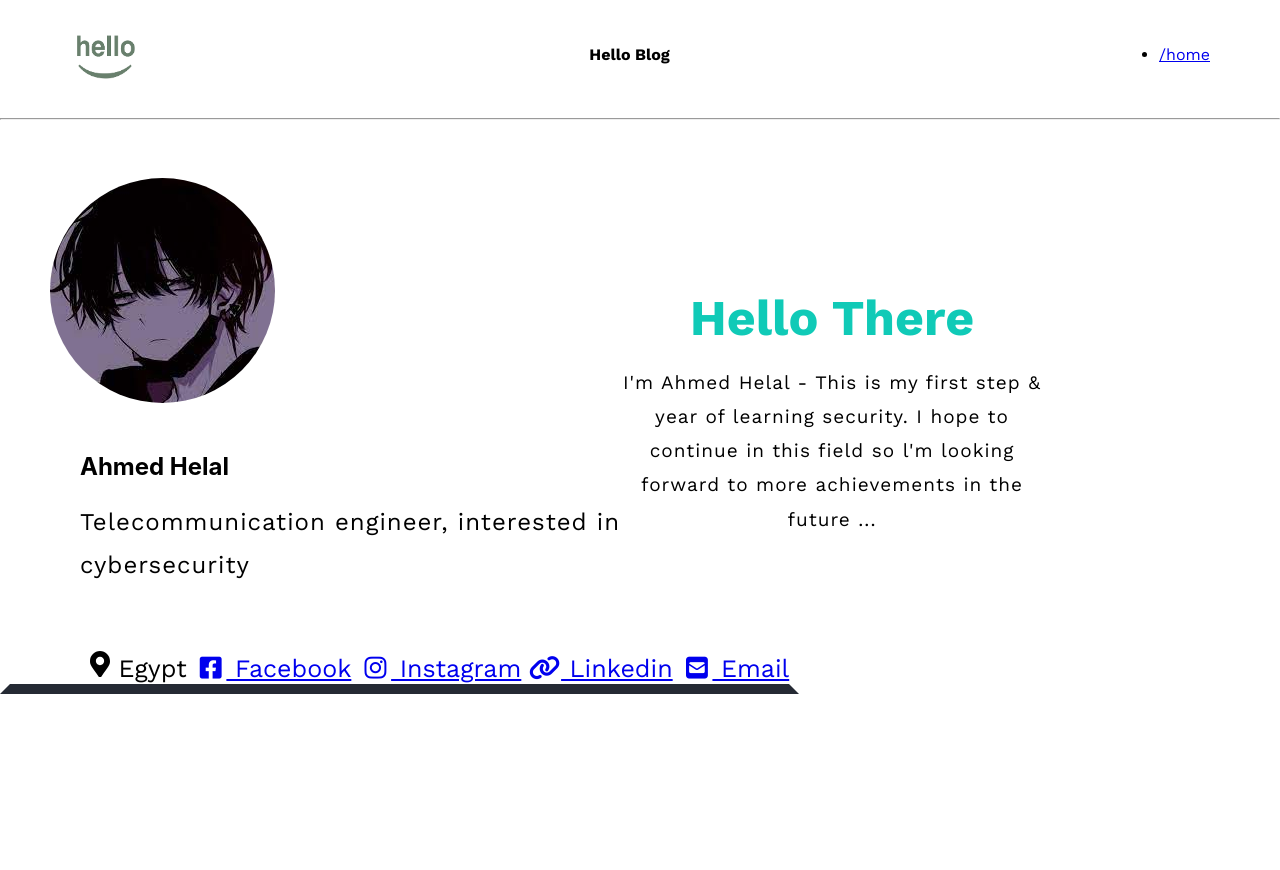
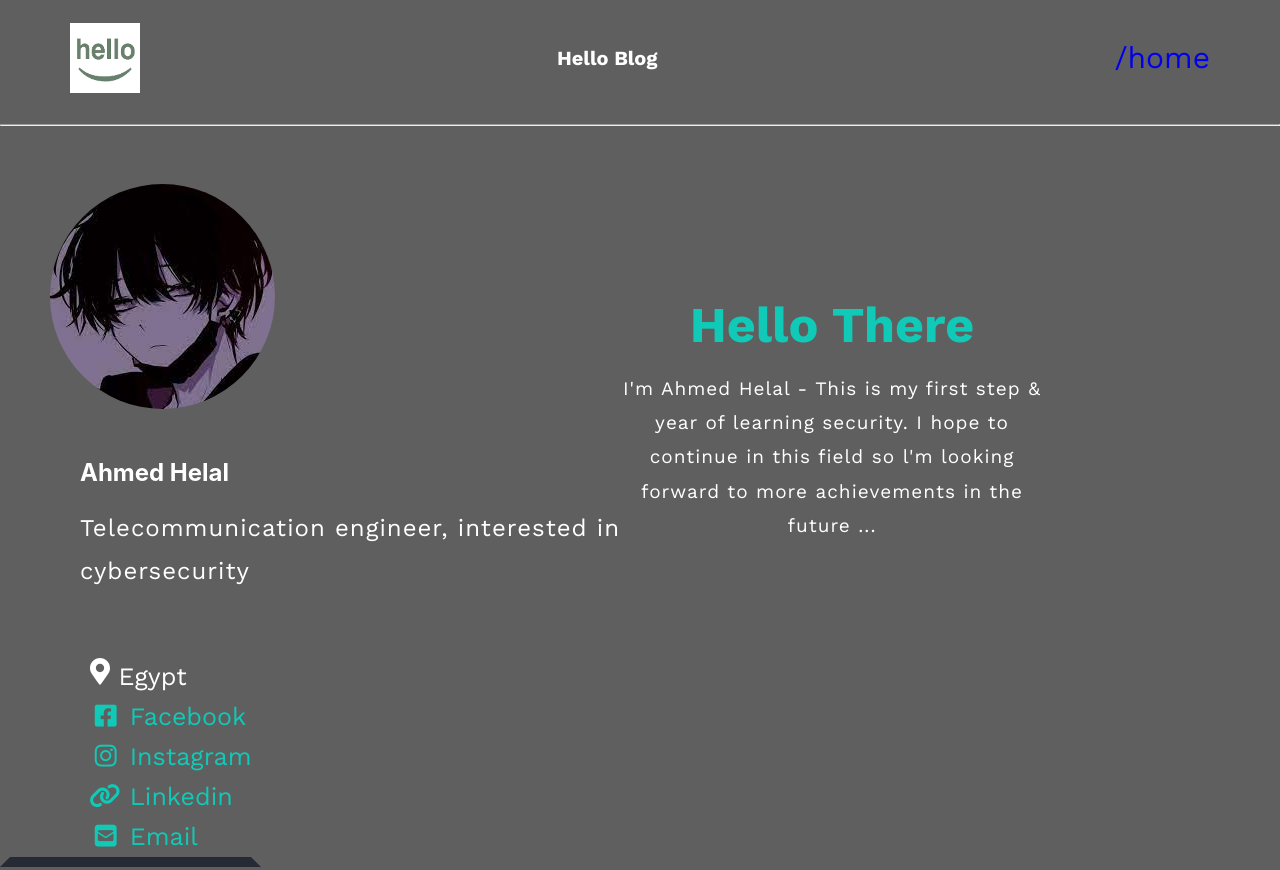
Before and after one commit to Ahmed-Helal-El-Sayed/-, a plain HTML site: page index.html in a window 1280 px wide. Drawn offline with nearby package versions, Linux system fonts and the light colour scheme.

Commit message:
Update leon.css

```diff
--- a/css/leon.css
+++ b/css/leon.css
@@ -19,7 +19,8 @@
 
 body {
     font-family: 'Work Sans', sans-serif;
-
+    background-color: #5f5f5f;
+    color: white;
 }
 .container {
     padding-left: 15px;
@@ -75,6 +76,16 @@ body {
 /* Start Header */
 .header {
     padding: 20px;
+    font-size: 20px;
+
+}
+.header a {
+    text-decoration: none;
+    font-size: 30px;
+
+}
+.header li {
+    display: block;
 }
 .header .container {
     display: flex;
@@ -163,12 +174,20 @@ body {
     border-style: solid;
     border-width: 0 10px 10px;
     border-color: #252a34 transparent;
-    z-index: -1;
+
+    text-decoration: none;
 
   }
   .landing .author__urls li {
-    display: inline;
+   display: block;
+   line-height: 40px;
+   text-decoration: none;
   }
+  .landing .author__urls a {
+    text-decoration: none;
+    color: var(--main-color);
+  }
+
   .landing .author__urls .lo{
     width: 20px;
 
```
